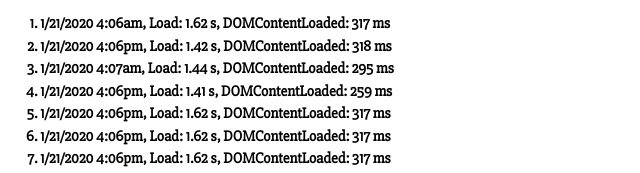
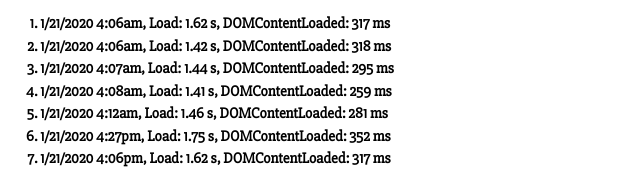
Before and after one commit to zhaoesther/cse135-hw1, a plain HTML site: page public/externals.html in a window 1280 px wide. Shown: the part 1731-1904 px from the top of the page, 0-640 px from the left. Drawn offline with nearby package versions, Linux system fonts and the light colour scheme.

```diff
--- a/public/externals.html
+++ b/public/externals.html
@@ -73,11 +73,11 @@
   <h2>Load times</h2>
   <ol>
     <li>1/21/2020 4:06am, Load: 1.62 s, DOMContentLoaded: 317 ms</li>
-    <li>1/21/2020 4:06pm, Load: 1.42 s, DOMContentLoaded: 318 ms</li>
+    <li>1/21/2020 4:06am, Load: 1.42 s, DOMContentLoaded: 318 ms</li>
     <li>1/21/2020 4:07am, Load: 1.44 s, DOMContentLoaded: 295 ms</li>
-    <li>1/21/2020 4:06pm, Load: 1.41 s, DOMContentLoaded: 259 ms</li>
-    <li>1/21/2020 4:06pm, Load: 1.62 s, DOMContentLoaded: 317 ms</li>
-    <li>1/21/2020 4:06pm, Load: 1.62 s, DOMContentLoaded: 317 ms</li>
+    <li>1/21/2020 4:08am, Load: 1.41 s, DOMContentLoaded: 259 ms</li>
+    <li>1/21/2020 4:12am, Load: 1.46 s, DOMContentLoaded: 281 ms</li>
+    <li>1/21/2020 4:27pm, Load: 1.75 s, DOMContentLoaded: 352 ms</li>
     <li>1/21/2020 4:06pm, Load: 1.62 s, DOMContentLoaded: 317 ms</li>
     <li>1/21/2020 4:06pm, Load: 1.62 s, DOMContentLoaded: 317 ms</li>
     <li>1/21/2020 4:06pm, Load: 1.62 s, DOMContentLoaded: 317 ms</li>
```
Also changed, not shown: .github/workflows/main.yml.
